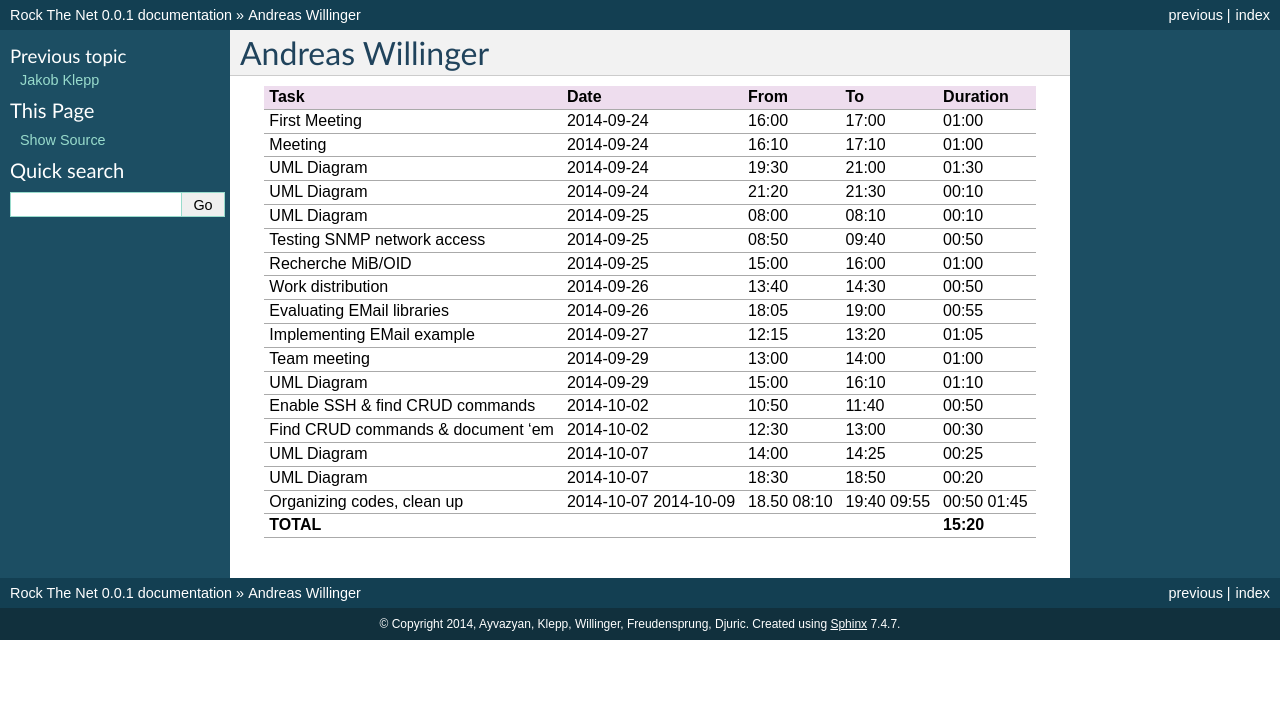
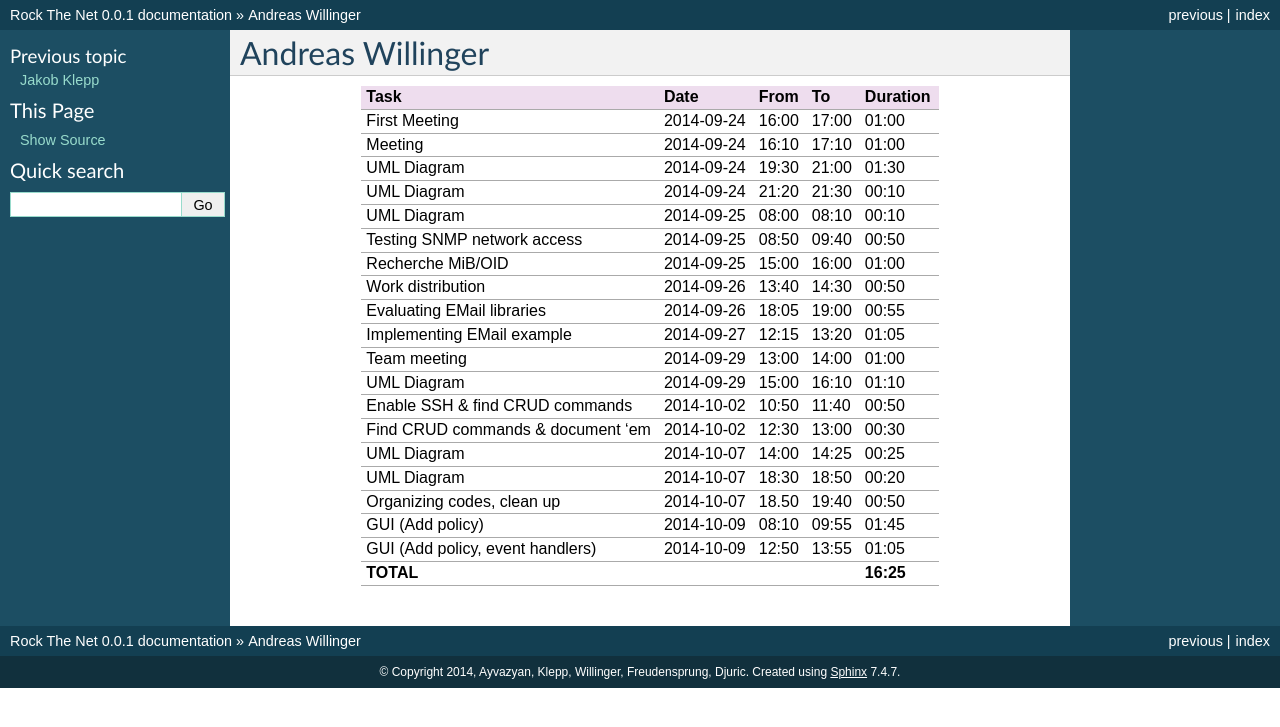
Before and after one commit to aayvazyan-tgm/RouterManagementProject_RockTheNet, a Sphinx documentation site: the page built from docs/timerecording_willinger.rst, in a window 1280 px wide. Shown: the top 727 px of the page. Built offline with Sphinx 7.4.7, drawn with Linux system fonts in a browser that asks for light colours.

Commit message:
Updated timerecording

```diff
--- a/docs/timerecording_willinger.rst
+++ b/docs/timerecording_willinger.rst
@@ -21,6 +21,7 @@ Find CRUD commands & document 'em 2014-10-02 12:30 13:00   00:30
 UML Diagram                       2014-10-07 14:00 14:25   00:25
 UML Diagram                       2014-10-07 18:30 18:50   00:20
 Organizing codes, clean up        2014-10-07 18.50 19:40   00:50
-                                  2014-10-09 08:10 09:55   01:45
-**TOTAL**                                                **15:20**
+GUI (Add policy)                  2014-10-09 08:10 09:55   01:45
+GUI (Add policy, event handlers)  2014-10-09 12:50 13:55   01:05
+**TOTAL**                                                **16:25**
 ================================= ========== ===== ===== =========
```
